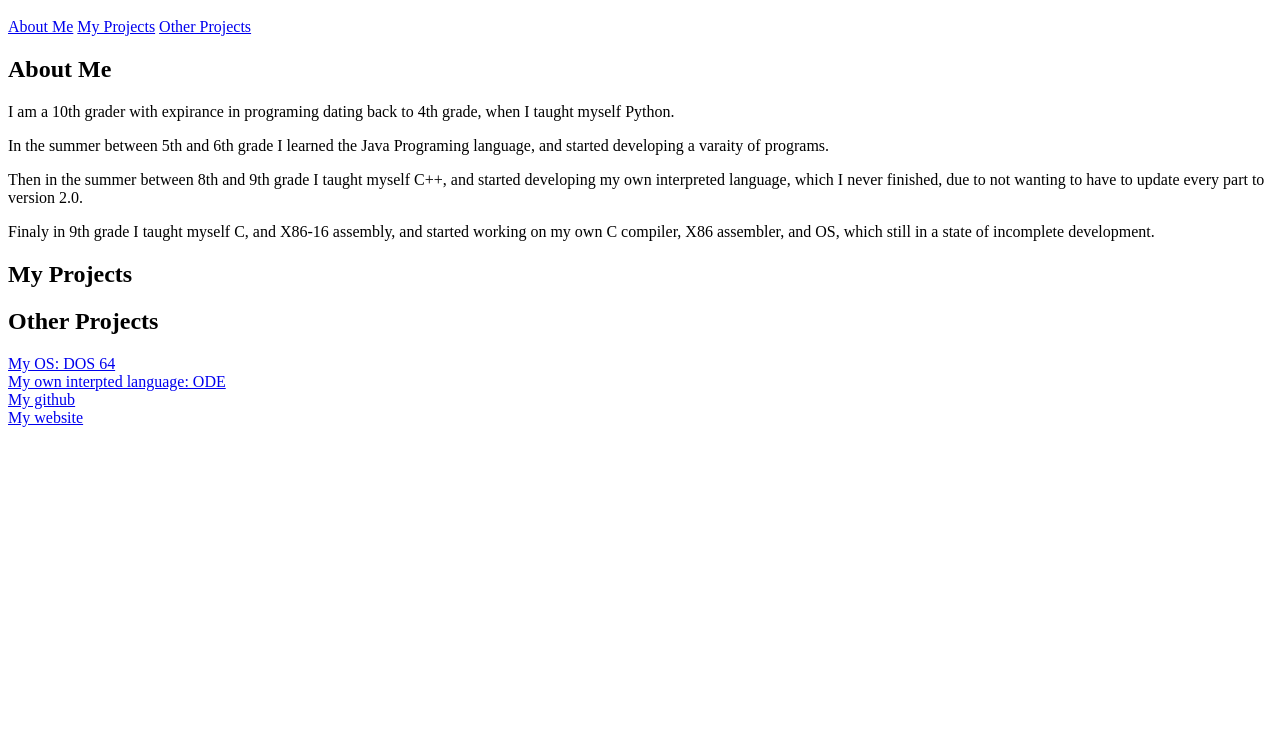
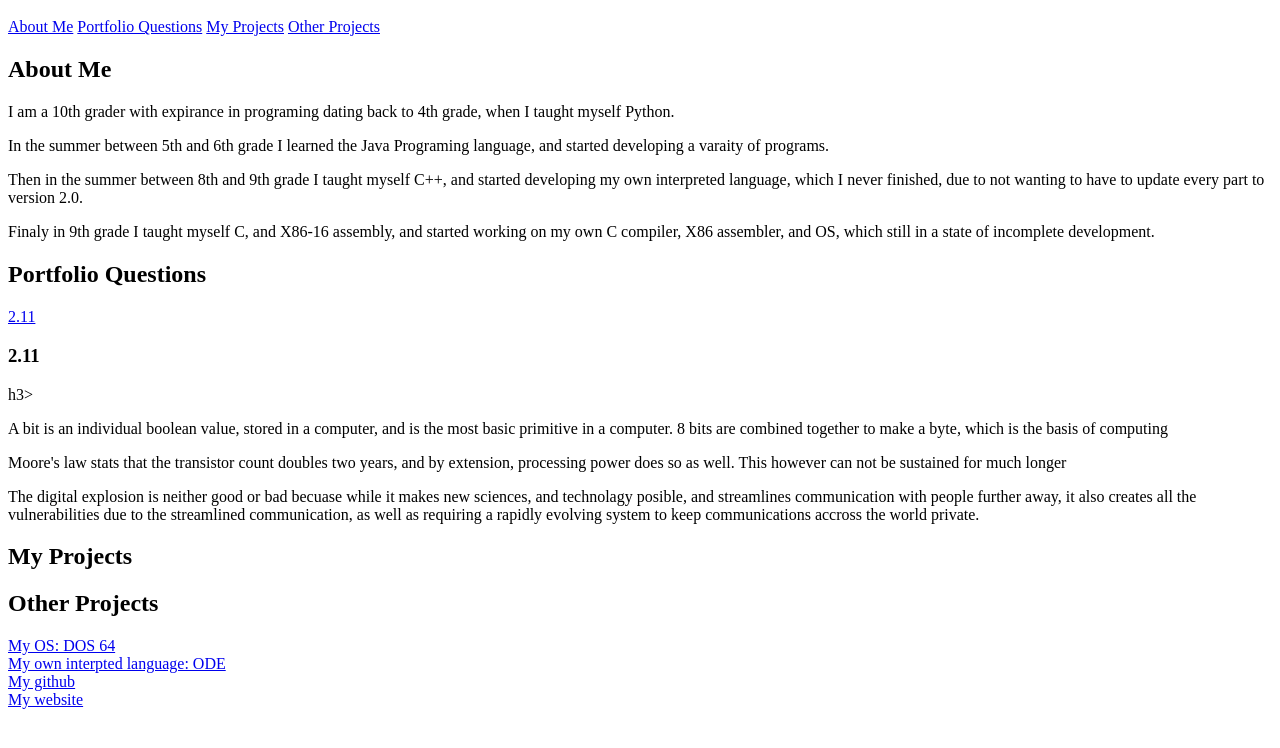
Before and after one commit to EmacsIsBetterThanVi/emacsisbetterthanvi.github.io, a plain HTML site: page MobileCSP/index.html in a window 1280 px wide. Shown: the part 48-796 px from the top of the page. Drawn offline with Linux system fonts and the light colour scheme.

Commit message:
Answered 2.11

```diff
--- a/MobileCSP/index.html
+++ b/MobileCSP/index.html
@@ -2,6 +2,7 @@
   <body>
     <h1 id="start">Raphael Wise's Mobile CSP portfolio</h1>
     <a onclick='sth("about");' href="javascript:void(0)">About Me</a>
+    <a onclick='sth("questions");' href="javascript:void(0)">Portfolio Questions</a>
     <a onclick='sth("projects");' href="javascript:void(0)">My Projects</a>
     <a onclick='sth("OtherProjects");' href="javascript:void(0)">Other Projects</a>
     <h2 id="about">About Me</h1>
@@ -9,6 +10,12 @@
     <p>In the summer between 5th and 6th grade I learned the Java Programing language, and started developing a varaity of programs.</p>
     <p>Then in the summer between 8th and 9th grade I taught myself C++, and started developing my own interpreted language, which I never finished, due to not wanting to have to update every part to version 2.0.</p>
     <p>Finaly in 9th grade I taught myself C, and X86-16 assembly, and started working on my own C compiler, X86 assembler, and OS, which still in a state of incomplete development.</p>
+    <h2 id="questions">Portfolio Questions</h1>
+    <a onclick='sth("Q_2.11");' href="javascript:void(0)">2.11</a>
+    <h3 id="Q_2.11">2.11</h3>h3>
+    <p>A bit is an individual boolean value, stored in a computer, and is the most basic primitive in a computer. 8 bits are combined together to make a byte, which is the basis of computing</p>
+    <p>Moore's law stats that the transistor count doubles two years, and by extension, processing power does so as well. This however can not be sustained for much longer</p>
+    <p>The digital explosion is neither good or bad becuase while it makes new sciences, and technolagy posible, and streamlines communication with people further away, it also creates all the vulnerabilities due to the streamlined communication, as well as requiring a rapidly evolving system to keep communications accross the world private.</p>
     <h2 id="projects">My Projects</h1>
     <script>
       function sth(hash){
```
